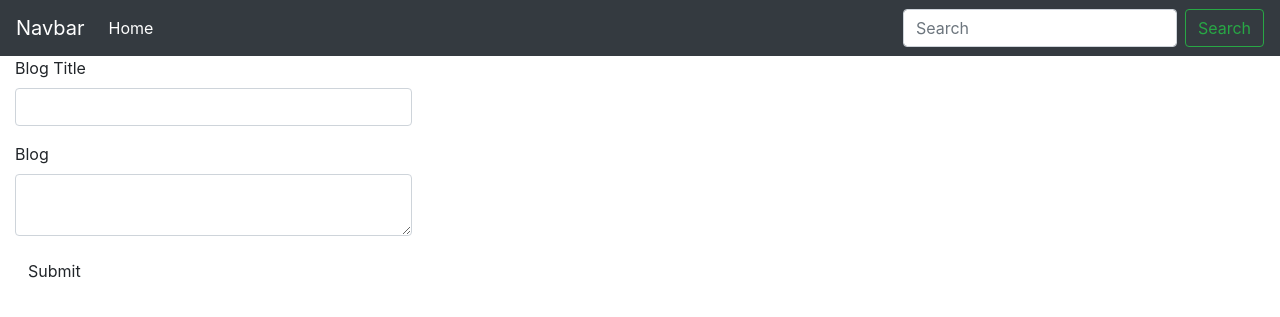
After one commit to GraceMwende/MyBlog, a Flask app: page /blog/new in a window 1280 px wide. The commit adds this page. Shown: the top 317 px of the page. Run offline with Flask 2, Linux system fonts and the light colour scheme; some libraries are stand-ins or nearby versions.

Commit message:
add create blog

```diff
--- /dev/null
+++ b/app/forms.py
@@ -0,0 +1,9 @@
+from flask_wtf import FlaskForm
+from wtforms import StringField,TextAreaField,SubmitField
+from wtforms.validators import InputRequired
+
+
+class BlogForm(FlaskForm):
+  title = StringField('Blog Title', validators=[InputRequired()])
+  blog = TextAreaField('Blog', validators=[InputRequired()])
+  submit = SubmitField('Submit')
--- a/app/templates/index.html
+++ b/app/templates/index.html
@@ -36,4 +36,6 @@
     </div>
   </div>
 </section>
+
+<a href="/blog/new"><button class="btn btn-primary">Create Blog</button></a>
 {% endblock %}
--- /dev/null
+++ b/app/templates/new_blog.html
@@ -0,0 +1,8 @@
+{% extends 'base.html' %}
+{% import 'bootstrap/wtf.html' as wtf %}
+
+{% block content %}
+<div class="col-md-4">
+  {{wtf.quick_form(blog_form)}}
+</div>
+{% endblock %}
--- a/app/views.py
+++ b/app/views.py
@@ -1,6 +1,9 @@
 from flask import render_template
 from app import app
 from .request import get_quotes
+from .models import blog
+from .forms import BlogForm
+Blog = blog.Blog
 
 #views
 @app.route('/')
@@ -13,4 +16,17 @@ def index():
 @app.route('/blog/<int:blog_id>')
 def blog(blog_id):
   """view blog function that return the blog details page and its data"""
-  return render_template('blog.html', id = blog_id)
+  return render_template('blog.html')
+
+@app.route('/blog/new', methods=['POST','GET'])
+def new_blog():
+  form = BlogForm()
+
+  if form.validate_on_submit():
+    title = form.title.data
+    blog = form.blog.data
+    new_blog = Blog(title,blog)
+    new_blog.save_blog()
+    return redirect(request.url)
+
+  return render_template('new_blog.html', blog_form = form)
--- /dev/null
+++ b/instance/config.py
@@ -0,0 +1 @@
+SECRET_KEY='12345'
```
Also changed, not shown: app/__init__.py (+6 -1 lines), app/models/blog.py (added, +24 -0 lines).
